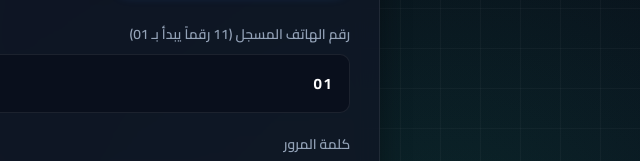
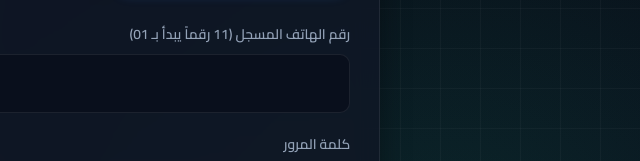
Before and after one commit to Ad-funding/ad-funding, a website: page index.html in a window 1280 px wide. Shown: the part 312-473 px from the top of the page, 640-1280 px from the left. Drawn offline with Linux system fonts and the light colour scheme.

Commit message:
Update index.html

```diff
--- a/index.html
+++ b/index.html
@@ -320,7 +320,7 @@
         <form id="loginForm">
             <div class="form-group">
                 <label>رقم الهاتف المسجل (11 رقماً يبدأ بـ 01)</label>
-                <input type="text" id="loginPhone" class="numeric-ltr-input" inputmode="numeric" maxlength="11" value="01" required>
+                <input type="text" id="loginPhone" class="numeric-ltr-input" inputmode="numeric" maxlength="11" value="" required>
             </div>
             <div class="form-group">
                 <label>كلمة المرور</label>
@@ -337,7 +337,7 @@
             </div>
             <div class="form-group">
                 <label>رقم الهاتف (مربوط بالواتساب لاستلام كود الـ 7 أرقام تلقائياً)</label>
-                <input type="text" id="regPhone" class="numeric-ltr-input" inputmode="numeric" maxlength="11" value="01" required>
+                <input type="text" id="regPhone" class="numeric-ltr-input" inputmode="numeric" maxlength="11" value="" required>
             </div>
             <div class="form-group">
                 <label>اختر كلمة مرور لحسابك</label>
@@ -368,7 +368,7 @@
         <form id="resetForm" style="display: none;">
             <div class="form-group">
                 <label>رقم الهاتف المسجل (11 رقماً)</label>
-                <input type="text" id="resetPhone" class="numeric-ltr-input" inputmode="numeric" maxlength="11" value="01" required>
+                <input type="text" id="resetPhone" class="numeric-ltr-input" inputmode="numeric" maxlength="11" value="" required>
             </div>
             <div class="form-group">
                 <label>كود مصادقة واتساب (7 أرقام)</label>
```
